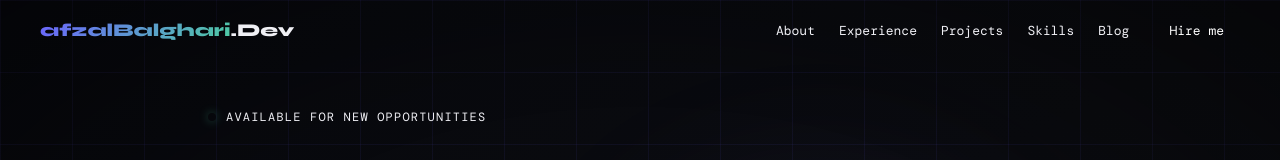
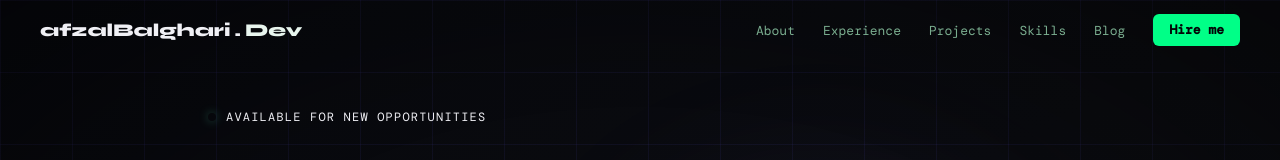
Before and after one commit to afzalbalghari/afzalbalghari-dev, a Next.js app: page / in a window 1280 px wide. Shown: the top 160 px of the page. Built offline with nearby package versions, Linux system fonts and the light colour scheme.

Commit message:
add animation in Navbar & Footer

```diff
--- a/src/components/layout/Footer.tsx
+++ b/src/components/layout/Footer.tsx
@@ -1,38 +1,30 @@
 "use client";
-
 import Link from "next/link";
 import { motion } from "framer-motion";
 
-const SOCIAL_LINKS = [
-  { label: "GitHub",   icon: "🐙", href: "https://github.com/afzalbalghari" },
-  { label: "LinkedIn", icon: "💼", href: "https://www.linkedin.com/in/muhammad-afzal-balghari" },
-  { label: "Email",    icon: "✉️", href: "mailto:mafzalbalghari101@gmail.com" },
+const SOCIALS = [
+  { label:"GitHub",   icon:"🐙", href:"https://github.com/afzalbalghari"   },
+  { label:"LinkedIn", icon:"💼", href:"https://linkedin.com/in/muhammad-afzal-balghari"},
+  { label:"Email",    icon:"✉️", href:"mailto:mafzalbalghari101@gmail.com"     },
 ];
 
 export function Footer() {
   const year = new Date().getFullYear();
   return (
-    <footer className="relative bg-bg-secondary border-t border-border px-5 md:px-10 py-8">
-      <div className="absolute top-0 left-0 right-0 h-px bg-gradient-to-r from-transparent via-accent-purple/30 to-transparent" />
+    <footer className="relative border-t border-br bg-bk2 px-6 md:px-10 py-8">
+      <div className="absolute top-0 left-0 right-0 h-px bg-gradient-to-r from-transparent via-g/40 to-transparent" />
       <div className="max-w-[900px] mx-auto flex flex-col sm:flex-row items-center justify-between gap-4">
         <div>
-          <p className="font-display font-bold text-[16px] text-text-primary mb-1">
-            dev<span className="text-accent-purple">.</span><span className="gradient-text-accent">portfolio</span>
+          <p className="font-display font-black text-[16px] mb-1">
+            <span className="g-text">afzalBalghari</span><span className="g-text">.</span><span className="text-tw">Dev</span>
           </p>
-          <p className="font-mono text-[12px] text-text-muted">
-            © {year} — Built with Afzal Balghari
-          </p>
+          <p className="font-mono text-[12px] text-tm">© {year} — Built with Afzal Balghari</p>
         </div>
-        <div className="flex items-center gap-4">
-          {SOCIAL_LINKS.map(({ label, icon, href }) => (
-            <motion.div key={label} whileHover={{ y: -4, scale: 1.2 }} whileTap={{ scale: 0.9 }}>
-              <Link
-                href={href}
-                target="_blank"
-                rel="noopener noreferrer"
-                aria-label={label}
-                className="text-[20px] block transition-all"
-              >
+        <div className="flex gap-4">
+          {SOCIALS.map(({ label, icon, href }) => (
+            <motion.div key={label} whileHover={{ y:-5, scale:1.25 }} whileTap={{ scale:0.9 }}>
+              <Link href={href} target="_blank" rel="noopener noreferrer" aria-label={label}
+                className="text-[20px] block filter hover:drop-shadow-[0_0_8px_rgba(0,255,135,0.8)] transition-all">
                 {icon}
               </Link>
             </motion.div>
--- a/src/components/layout/Navbar.tsx
+++ b/src/components/layout/Navbar.tsx
@@ -1,5 +1,4 @@
 "use client";
-
 import Link from "next/link";
 import { useState, useEffect } from "react";
 import { motion, AnimatePresence } from "framer-motion";
@@ -7,139 +6,117 @@ import { useScrollspy } from "@/hooks/useScrollspy";
 import { cn } from "@/lib/utils";
 
 const NAV_LINKS = [
-  { label: "About",      href: "#about" },
+  { label: "About",      href: "#about"      },
   { label: "Experience", href: "#experience" },
-  { label: "Projects",   href: "#projects" },
-  { label: "Skills",     href: "#skills" },
-  { label: "Blog",       href: "#blog" },
+  { label: "Projects",   href: "#projects"   },
+  { label: "Skills",     href: "#skills"     },
+  { label: "Blog",       href: "#blog"       },
 ];
-
 const SECTION_IDS = ["hero","about","experience","projects","devops","skills","education","certs","blog","contact"];
 
 export function Navbar() {
-  const [mobileOpen, setMobileOpen] = useState(false);
-  const [scrolled, setScrolled]     = useState(false);
-  const activeId = useScrollspy(SECTION_IDS);
+  const [open, setOpen]       = useState(false);
+  const [scrolled, setScrolled] = useState(false);
+  const active = useScrollspy(SECTION_IDS);
 
   useEffect(() => {
-    const onScroll = () => setScrolled(window.scrollY > 20);
-    window.addEventListener("scroll", onScroll, { passive: true });
-    return () => window.removeEventListener("scroll", onScroll);
+    const fn = () => setScrolled(window.scrollY > 24);
+    window.addEventListener("scroll", fn, { passive: true });
+    return () => window.removeEventListener("scroll", fn);
   }, []);
 
   return (
     <motion.header
-      initial={{ y: -60, opacity: 0 }}
+      initial={{ y: -64, opacity: 0 }}
       animate={{ y: 0, opacity: 1 }}
-      transition={{ duration: 0.5, ease: [0.22, 1, 0.36, 1] }}
+      transition={{ duration: 0.6, ease: [0.22,1,0.36,1] }}
       className={cn(
-        "fixed top-0 left-0 right-0 z-50 h-[60px] flex items-center justify-between px-5 md:px-10 transition-all duration-300",
+        "fixed top-0 left-0 right-0 z-50 h-[60px] flex items-center justify-between px-6 md:px-10 transition-all duration-400",
         scrolled
-          ? "bg-bg-primary/90 backdrop-blur-xl border-b border-border shadow-[0_4px_30px_rgba(0,0,0,0.4)]"
+          ? "bg-bk/90 backdrop-blur-xl border-b border-br shadow-[0_4px_40px_rgba(0,0,0,0.8)]"
           : "bg-transparent"
       )}
     >
       {/* Logo */}
-      <motion.div whileHover={{ scale: 1.04 }} whileTap={{ scale: 0.97 }}>
-        <Link href="#hero" className="font-display font-extrabold text-[18px] text-text-primary">
-          <span className="gradient-text-accent">afzalBalghari</span><span className="text-accent-purple">.</span>
-          Dev
+      <motion.div whileHover={{ scale: 1.05 }} whileTap={{ scale: 0.95 }}>
+        <Link href="#hero" className="font-display font-black text-[18px] flex items-center gap-1">
+          <span className="g-text">afzalBalghari</span>
+          <span className="g-text">.</span>
+          <span className="text-tw">Dev</span>
         </Link>
       </motion.div>
 
-      {/* Desktop nav */}
-      <nav className="hidden md:flex items-center gap-6">
+      {/* Desktop */}
+      <nav className="hidden md:flex items-center gap-7">
         {NAV_LINKS.map(({ label, href }) => {
-          const id = href.replace("#", "");
-          const isActive = activeId === id;
+          const id = href.replace("#","");
+          const isActive = active === id;
           return (
-            <motion.div key={href} whileHover={{ y: -1 }} whileTap={{ scale: 0.95 }}>
-              <Link
-                href={href}
-                className={cn(
-                  "relative text-[13px] font-mono transition-colors duration-200 pb-1",
-                  isActive ? "text-text-primary" : "text-text-secondary hover:text-text-primary"
-                )}
-              >
+            <motion.div key={href} whileHover={{ y: -2 }} whileTap={{ scale: 0.94 }}>
+              <Link href={href} className={cn(
+                "relative text-[13px] font-mono pb-1 transition-colors duration-200",
+                isActive ? "text-g" : "text-ts hover:text-tw"
+              )}>
                 {label}
                 {isActive && (
-                  <motion.span
-                    layoutId="nav-underline"
-                    className="absolute bottom-0 left-0 right-0 h-px bg-accent-purple rounded-full"
-                    transition={{ type: "spring", stiffness: 380, damping: 30 }}
+                  <motion.span layoutId="nav-bar"
+                    className="absolute bottom-0 left-0 right-0 h-px bg-g rounded-full shadow-g-sm"
+                    transition={{ type:"spring", stiffness:400, damping:30 }}
                   />
                 )}
               </Link>
             </motion.div>
           );
         })}
-        <motion.div whileHover={{ scale: 1.05, y: -2 }} whileTap={{ scale: 0.96 }}>
-          <Link
-            href="#contact"
-            className="bg-accent-purple text-white px-4 py-1.5 rounded-md text-[13px] font-mono transition-all hover:shadow-[0_0_20px_rgba(108,99,255,0.5)]"
-          >
-            Hire me
-          </Link>
-        </motion.div>
+        <motion.a
+          href="#contact"
+          whileHover={{ scale: 1.06, y: -2, boxShadow: "0 0 24px rgba(0,255,135,0.45)" }}
+          whileTap={{ scale: 0.95 }}
+          className="bg-g text-bk px-4 py-1.5 rounded-md text-[13px] font-mono font-bold transition-shadow"
+        >
+          Hire me
+        </motion.a>
       </nav>
 
-      {/* Mobile hamburger */}
-      <button
-        className="md:hidden flex flex-col gap-[5px] p-2"
-        onClick={() => setMobileOpen((v) => !v)}
-        aria-label="Toggle menu"
-      >
-        {[0,1,2].map((i) => (
-          <motion.span
-            key={i}
-            className="block w-5 h-0.5 bg-text-primary rounded-full origin-center"
-            animate={
-              mobileOpen
-                ? i === 0 ? { rotate: 45, y: 7 }
-                : i === 1 ? { opacity: 0 }
-                : { rotate: -45, y: -7 }
-                : { rotate: 0, y: 0, opacity: 1 }
-            }
-            transition={{ duration: 0.25 }}
+      {/* Mobile toggle */}
+      <button className="md:hidden flex flex-col gap-[5px] p-2" onClick={() => setOpen(v => !v)}>
+        {[0,1,2].map(i => (
+          <motion.span key={i} className="block w-5 h-0.5 bg-g rounded-full origin-center"
+            animate={open
+              ? i===0 ? {rotate:45,y:7} : i===1 ? {opacity:0} : {rotate:-45,y:-7}
+              : {rotate:0,y:0,opacity:1}}
+            transition={{ duration:0.25 }}
           />
         ))}
       </button>
 
       {/* Mobile menu */}
       <AnimatePresence>
-        {mobileOpen && (
+        {open && (
           <motion.div
-            initial={{ opacity: 0, y: -10, scale: 0.98 }}
-            animate={{ opacity: 1, y: 0, scale: 1 }}
-            exit={{ opacity: 0, y: -10, scale: 0.98 }}
-            transition={{ duration: 0.2 }}
-            className="absolute top-[60px] left-0 right-0 bg-bg-secondary/95 backdrop-blur-xl border-b border-border py-4 px-5 flex flex-col gap-1 md:hidden shadow-xl"
+            initial={{ opacity:0, y:-12, scale:0.97 }}
+            animate={{ opacity:1, y:0,   scale:1    }}
+            exit={{    opacity:0, y:-12, scale:0.97 }}
+            transition={{ duration:0.22 }}
+            className="absolute top-[60px] left-0 right-0 bg-bk/95 backdrop-blur-xl border-b border-br py-4 px-6 flex flex-col gap-1 md:hidden"
           >
             {NAV_LINKS.map(({ label, href }, i) => (
-              <motion.div
-                key={href}
-                initial={{ opacity: 0, x: -16 }}
-                animate={{ opacity: 1, x: 0 }}
-                transition={{ delay: i * 0.05 }}
+              <motion.div key={href}
+                initial={{ opacity:0, x:-16 }}
+                animate={{ opacity:1, x:0   }}
+                transition={{ delay: i*0.05 }}
               >
-                <Link
-                  href={href}
-                  onClick={() => setMobileOpen(false)}
-                  className="block text-text-secondary font-mono text-[14px] py-2.5 border-b border-border/50 hover:text-text-primary transition-colors"
-                >
+                <Link href={href} onClick={() => setOpen(false)}
+                  className="block text-ts font-mono text-[14px] py-2.5 border-b border-br hover:text-g transition-colors">
                   {label}
                 </Link>
               </motion.div>
             ))}
-            <motion.div initial={{ opacity: 0 }} animate={{ opacity: 1 }} transition={{ delay: 0.3 }}>
-              <Link
-                href="#contact"
-                onClick={() => setMobileOpen(false)}
-                className="block bg-accent-purple text-white text-center py-2.5 rounded-lg text-[14px] font-mono mt-3"
-              >
-                Hire me
-              </Link>
-            </motion.div>
+            <motion.a href="#contact" onClick={() => setOpen(false)}
+              initial={{ opacity:0 }} animate={{ opacity:1 }} transition={{ delay:0.28 }}
+              className="block mt-3 bg-g text-bk text-center py-2.5 rounded-lg text-[14px] font-mono font-bold">
+              Hire me
+            </motion.a>
           </motion.div>
         )}
       </AnimatePresence>
```
